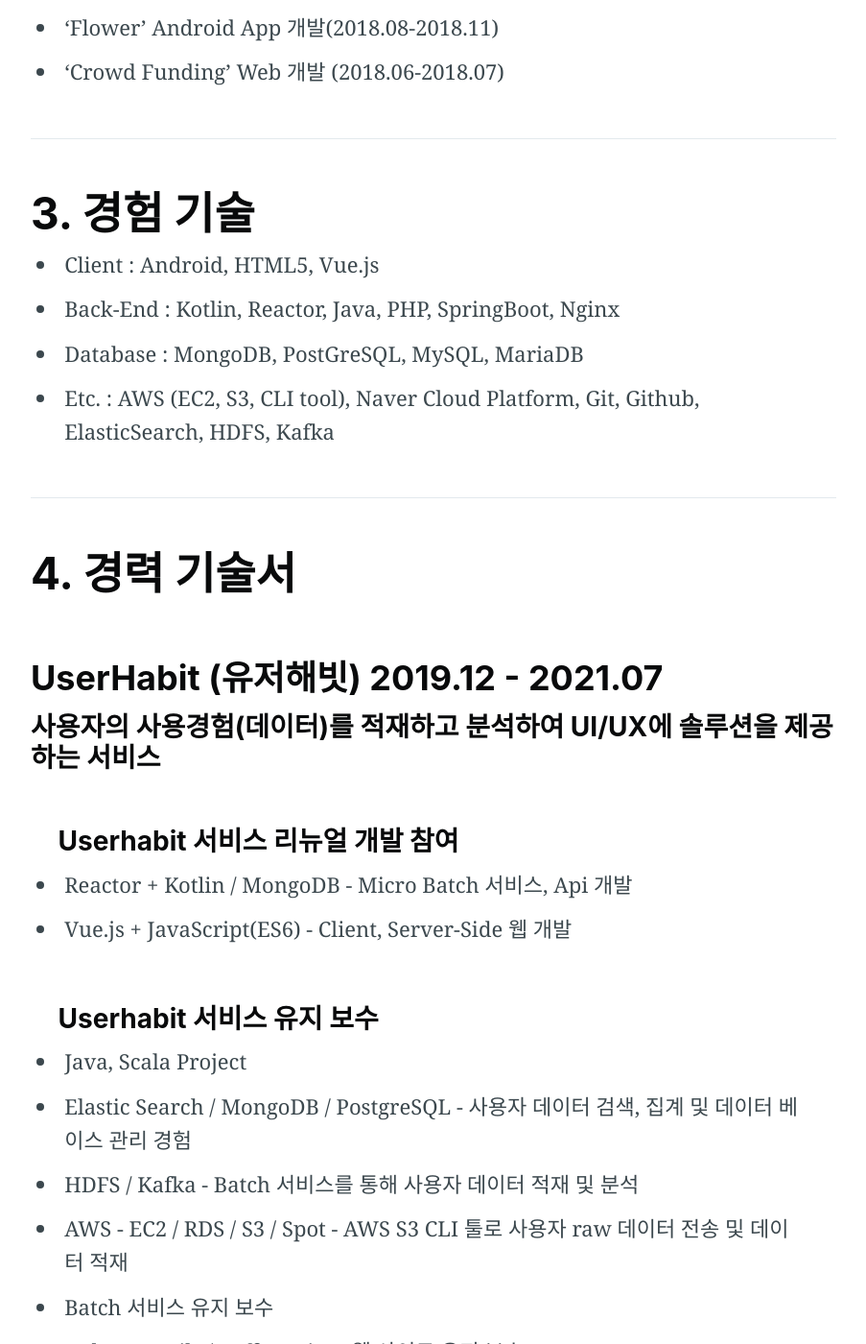
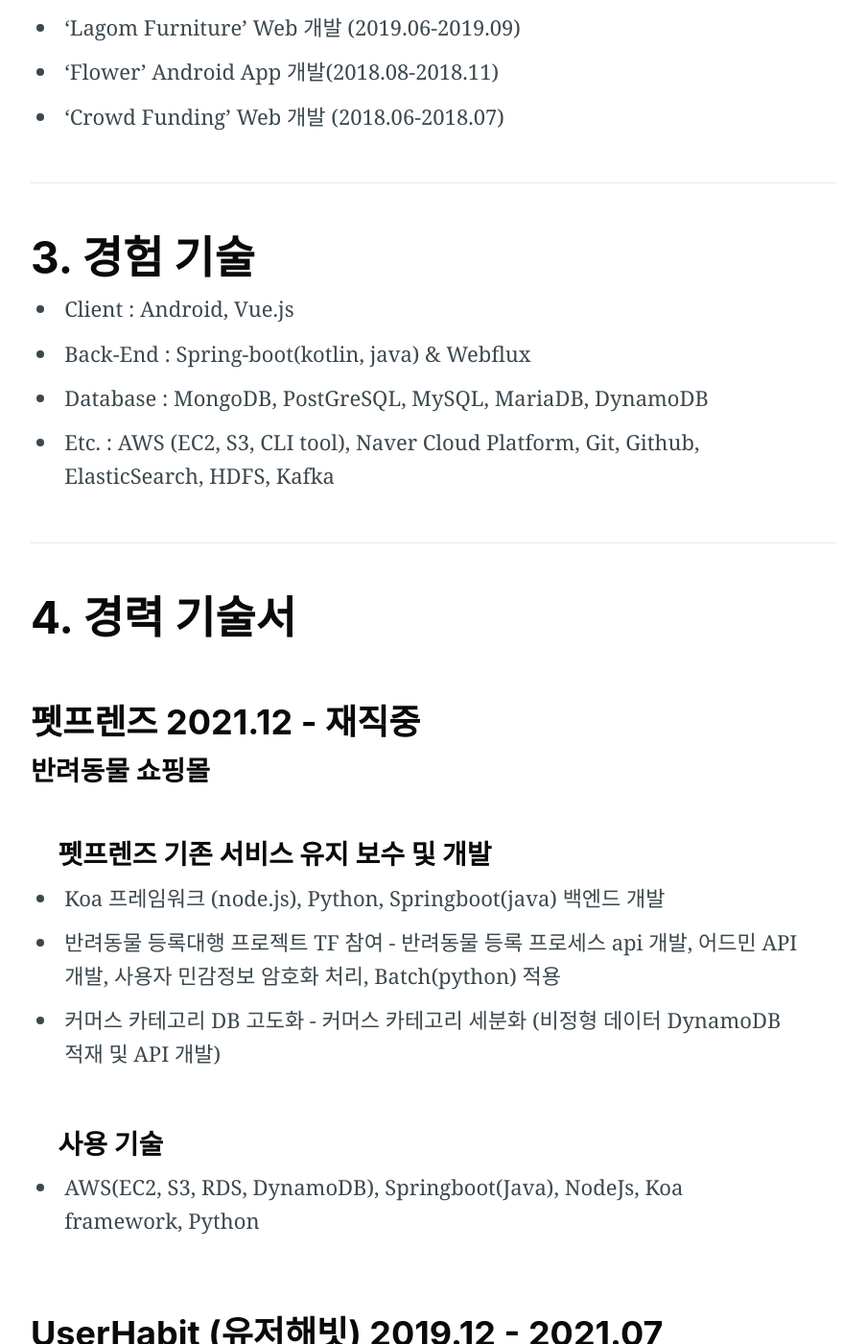
Before and after one commit to jennyleeee/jennyleeee.github.io, a Jekyll site: the page portfolio/index.html, which Jekyll copies as it is, in a window 1280 px wide and 1400 px high, scrolled down 1884 px. Shown: the whole window at 96% size, without its empty margins (188-1091 px from the left). Built offline with Jekyll 4.4.1, drawn with Linux system fonts in a browser that asks for light colours; nearby versions of some CDN libraries; comment, search, counter and statistics services are not loaded; some of the changed text lies outside the part shown.

Commit message:
feat: update contents

```diff
--- a/portfolio/index.html
+++ b/portfolio/index.html
@@ -175,6 +175,7 @@
 <h1 id="프로젝트요약">2. 프로젝트 요약 </h1>
 
 <ul>
+  <li>'펫프렌즈' Backend 개발 (2021.12-재직중) </li>
   <li>'UserHabit' Backend 개발 (2019.12-2021.07)</li>
   <li>'Memo' Backend 개발 (2021.09-진행중)</li>
   <li>‘Lagom Furniture’ Android App 개발 (2019.09)</li>
@@ -188,9 +189,9 @@
 <h1 id="경험기술">3. 경험 기술</h1>
 
 <ul>
-    <li>Client : Android, HTML5, Vue.js</li>
-  <li>Back-End : Kotlin, Reactor, Java, PHP, SpringBoot, Nginx</li>
-  <li>Database : MongoDB, PostGreSQL, MySQL, MariaDB</li>
+    <li>Client : Android, Vue.js</li>
+  <li>Back-End : Spring-boot(kotlin, java) & Webflux </li>
+  <li>Database : MongoDB, PostGreSQL, MySQL, MariaDB, DynamoDB </li>
   <li>Etc. : AWS (EC2, S3, CLI tool), Naver Cloud Platform, Git, Github, ElasticSearch, HDFS, Kafka</li>
 </ul>
 
@@ -198,6 +199,20 @@
 
 <h1 id="경력기술서">4. 경력 기술서</h1>
 <br/>
+<h2 id="40-pet-freins-backend-개발">펫프렌즈 2021.12 - 재직중 </h2>
+<h4 id="펫프렌즈-서비스"> 반려동물 쇼핑몰 </h4>
+<br/>
+<ul>
+    <h4 id="commerce"> 펫프렌즈 기존 서비스 유지 보수 및 개발 </h4>
+    <li> Koa 프레임워크 (node.js), Python, Springboot(java) 백엔드 개발 </li>
+    <li> 반려동물 등록대행 프로젝트 TF 참여 - 반려동물 등록 프로세스 api 개발, 어드민 API 개발, 사용자 민감정보 암호화 처리, Batch(python) 적용</li>
+    <li> 커머스 카테고리 DB 고도화 - 커머스 카테고리 세분화 (비정형 데이터 DynamoDB 적재 및 API 개발) </li>
+    <br/>
+    <h4 id="사용-기술"> 사용 기술</h4>
+    <li> AWS(EC2, S3, RDS, DynamoDB), Springboot(Java), NodeJs, Koa framework, Python</li>
+    <br/>
+</ul>
+
 <h2 id="41-userhabit-backend-개발">UserHabit (유저해빗) 2019.12 - 2021.07</h2>
 <h4 id="유저해빗-서비스"> 사용자의 사용경험(데이터)를 적재하고 분석하여 UI/UX에 솔루션을 제공하는 서비스</h4>
 <br/>
@@ -212,9 +227,9 @@
     <li> HDFS / Kafka - Batch 서비스를 통해 사용자 데이터 적재 및 분석</li>
     <li> AWS - EC2 / RDS / S3 / Spot - AWS S3 CLI 툴로 사용자 raw 데이터 전송 및 데이터 적재</li>
     <li> Batch 서비스 유지 보수</li>
-    <li> Ruby on Rails / Coffe Script - 웹 사이트 유지 보수</li>
+    <li> Ruby on Rails / Coffee Script - 웹 사이트 유지 보수</li>
     <br/>
-    <h4 id="사용-기술"> 사용 스택</h4>
+    <h4 id="사용-기술"> 사용 기술</h4>
     <li> AWS(EC2, S3, RDS), Java, Scala, PostGreSQL, MongoDB, ElasticSearch, HDFS, Kafka, Vue.js, RubyOnRails, CoffeeScript</li>
     <br/>
 </ul>
@@ -236,7 +251,7 @@
     <h3 id="주요-기능"> 주요 기능</h3>
     <li> 사용자 관리, 메모 CRUD, Andorid - firebase - server 연동 </li>
     <br/>
-    <h3 id="사용-기술"> 사용 스택</h3>
+    <h3 id="사용-기술"> 사용 기술</h3>
     <li> Kotlin, Springboot + Webflux, EC2, MariaDB</li>
 <br/>
 </ul>
@@ -254,7 +269,7 @@
 <li> 이메일 회원가입, 로그인</li>
 <!-- <li> OAuth2 SNS 로그인(카카오)</li> -->
 <br/>
-<h4 id="사용-기술-1">사용 스택</h4>
+<h4 id="사용-기술-1">사용 기술</h4>
 <li>Android, Java, MVVM, Git, GitHub, Retrofit2, Glide</li>
 <br/>
 <h3 id="스크린샷-1">스크린샷</h3>
@@ -284,7 +299,7 @@
 <li> 카카오 페이 API</li>
 
 <br/>
-<h4 id="사용-기술-1">사용 스택</h4>
+<h4 id="사용-기술-1">사용 기술</h4>
 <li>AWS EC2,  Linux(Ubuntu), Spring Boot, MariaDB, Java, MVC, JPA, HTML5, Thymeleaf, Git, GitHub</li>
 	<br/>
 </ul>
@@ -307,7 +322,7 @@
 	<li> Tmap API 길찾기, 가게 위치 확인</li>
 	<li> 이미지 필터 (NDK, OpenCV) </li>
 <br/>
-<h4 id="사용-기술-1">사용 스택</h4>
+<h4 id="사용-기술-1">사용 기술</h4>
 <li>Naver Cloud Platform, Linux(Ubuntu), Apache, PHP, MySQL, Android, Java, TCP/IP, GitHub, OpenCV, NDK, Tesseract OCR</li>
 	<br/>
 	<h3 id="스크린샷-2">스크린샷</h3>
@@ -341,7 +356,7 @@
 	<li> 아임포트 결제모듈 API</li>
 	<li> Ajax 텍스트 입력 기능</li>
 <br/>
-<h4 id="사용-기술-1">사용 스택</h4>
+<h4 id="사용-기술-1">사용 기술</h4>
 <li>Linux(Ubuntu), Apache, PHP, MySQL, Bootstrap, Ajax, GitHub</li>
 	<br/>
 
```
